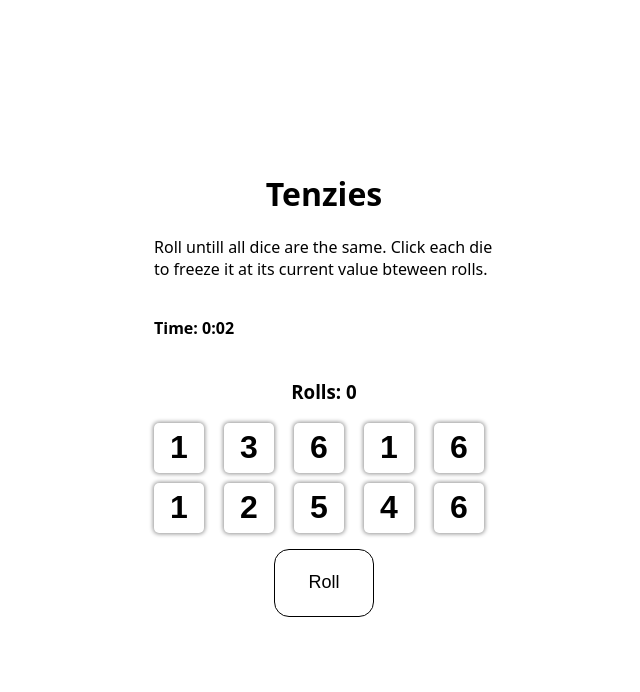
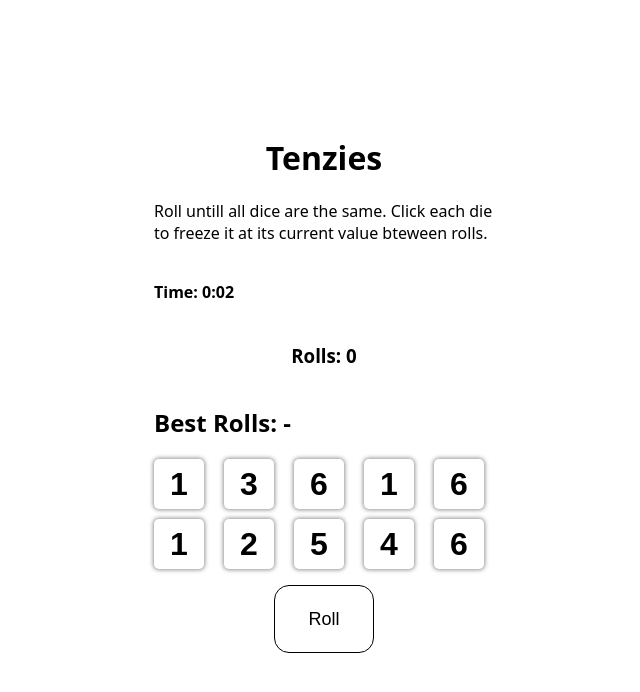
Before and after one commit to BB-WEX/react-tenzies-james, a React (Vite) app: page / in a window 1280 px wide. Both pictures are taken after a click on the button "Start Game". Shown: the top 692 px of the page, without its empty margins (316-956 px from the left). Built offline with nearby package versions, Linux system fonts and the light colour scheme.

Commit message:
Added a high score component that keeps the high score in local storage and displays it on the screen

```diff
--- a/src/components/diceBoard.jsx
+++ b/src/components/diceBoard.jsx
@@ -3,6 +3,7 @@ import Dice from "./dice";
 import RollButton from "./rerollButton";
 import Counter from "./Counter";
 import Timer from "./timer";
+import HighScore from "./highScore";
 
 
 const newDice = () => {
@@ -86,6 +87,7 @@ const DiceBoard = () => {
         <div className="diceContainer">
             <Timer seconds={seconds} />
             <Counter count={rollCount} />
+            <HighScore  currentScore={rollCount} isGameWon={hasWon}/>
             {hasWon && <h2 className="winMessage">You Won!</h2>}
             {hasLost && <h2 className="winMessage">You Lost! Try Again.</h2>}
             <div className="diceContent">
--- /dev/null
+++ b/src/components/highScore.jsx
@@ -0,0 +1,26 @@
+import React, { useState, useEffect } from "react";
+
+const HighScore = ( { currentScore, isGameWon } ) => {
+
+    const [bestScore, setBestScore] = useState(() => {
+        const stored = localStorage.getItem("highScore");
+        return stored ? parseInt(stored) : null;
+    });
+
+
+    useEffect(() => {
+        if (isGameWon && (bestScore === null || currentScore < bestScore)) {
+            setBestScore(currentScore);
+            localStorage.setItem("highScore", currentScore);
+        };
+    }, [isGameWon, currentScore]);
+
+
+    return (
+        <div className="highScore">
+            <h2>Best Rolls: {bestScore !== null ? bestScore : "-"}</h2>
+        </div>
+    );
+};
+
+export default HighScore;
```
